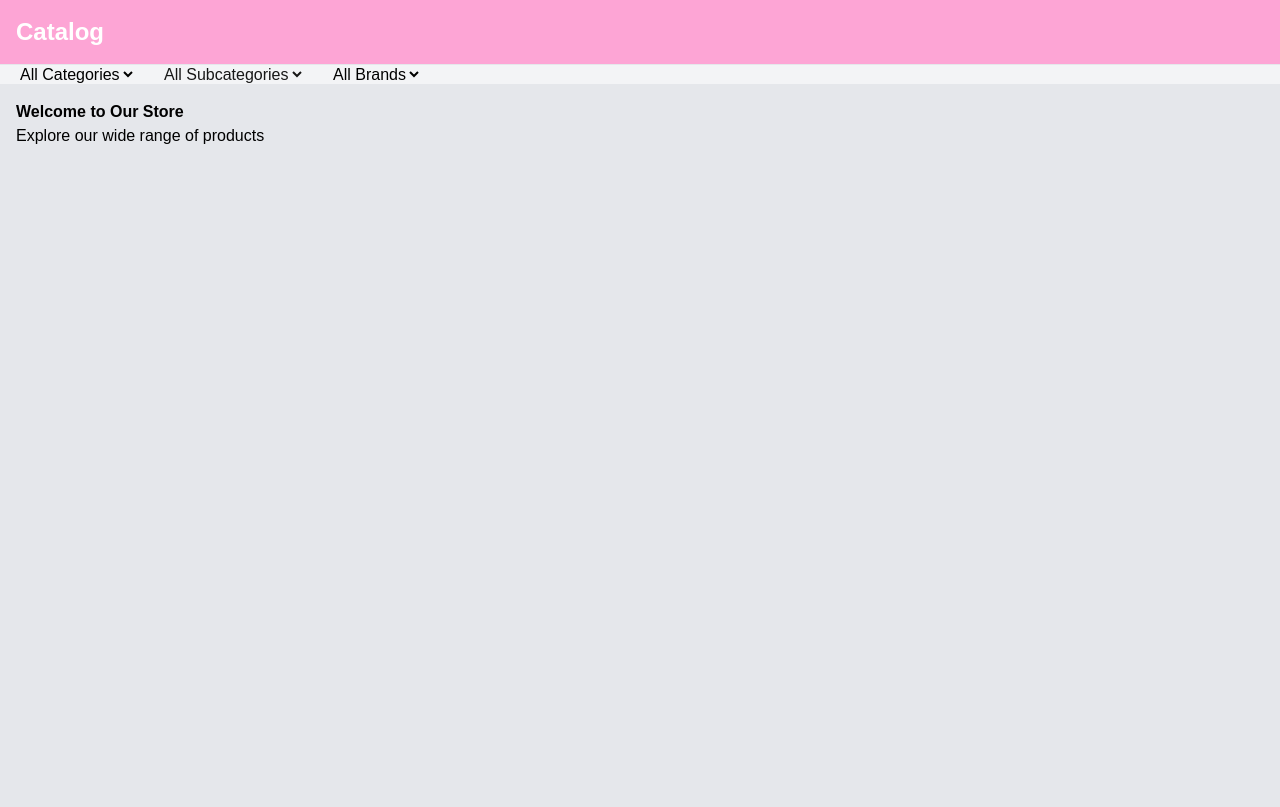
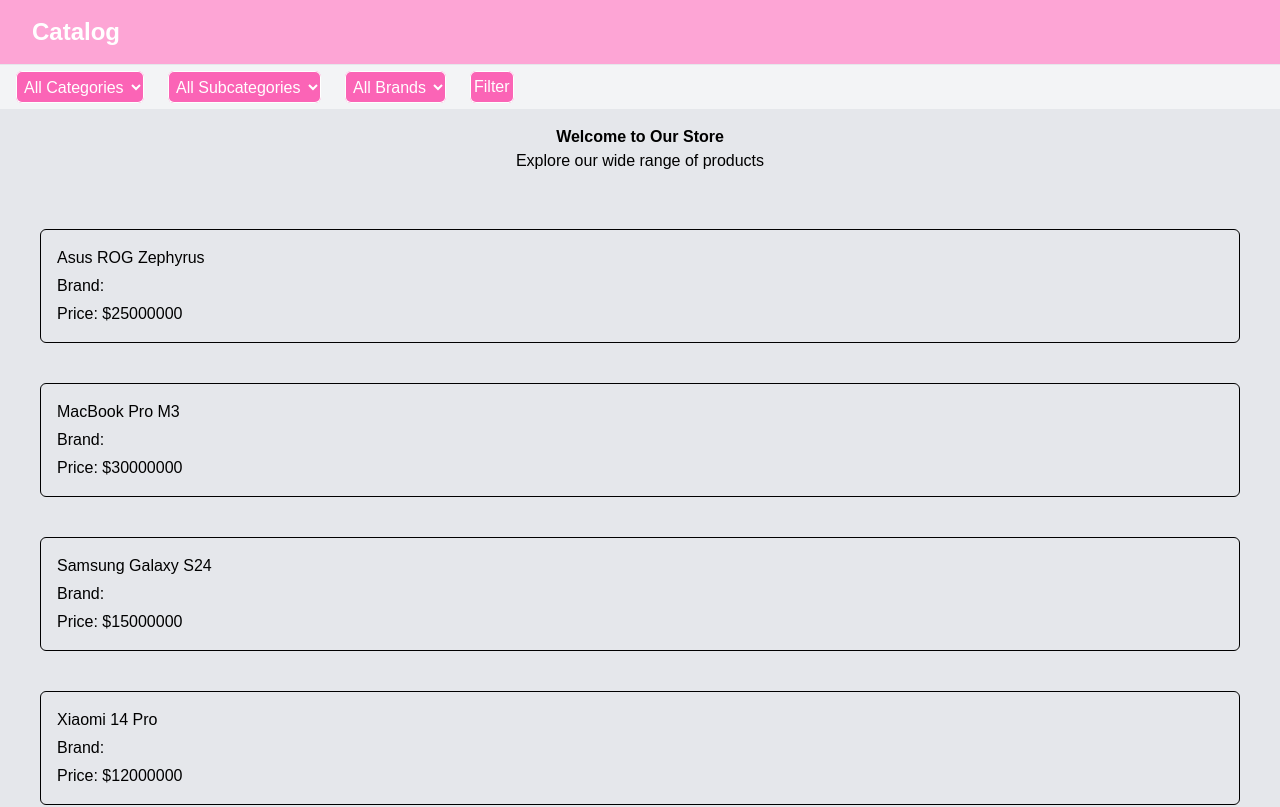
Before and after one commit to Cel44/Catalog, a Next.js app: page / in a window 1280 px wide. Shown: the top 807 px of the page. Built offline with nearby package versions, Linux system fonts and the light colour scheme.

Commit message:
feat: added item filter

```diff
--- a/app/page.tsx
+++ b/app/page.tsx
@@ -1,3 +1,4 @@
+import ItemList from "@/component/itemlist";
 
 
 export default function Home() {
@@ -7,8 +8,15 @@
      <main className="flex-1">
 
          <section className="container mx-auto p-4">
-           <h1 className="text-black font-bold">Welcome to Our Store</h1>
-           <p className="text-black">Explore our wide range of products</p>
+           <div className="text-center">
+               <h1 className="text-black font-bold">Welcome to Our Store</h1>
+               <p className="text-black">Explore our wide range of products</p>
+           </div>
+         </section>
+
+         {/* Item Lists */}
+         <section>
+            <ItemList />
          </section>
 
      </main>
--- a/component/header.tsx
+++ b/component/header.tsx
@@ -4,7 +4,7 @@
    return (
       <nav className="border-b border-gray-200 bg-pink-300">
          <div className="container mx-auto flex h-16 items-center px-4 justify-between">
-            <a href="/" className="flex items-center gap-2 text-2xl font-bold text-white">
+            <a href="/" className="flex items-center gap-2 text-2xl font-bold text-white pl-4">
                Catalog
             </a>
          </div>
--- a/component/itemlist.tsx
+++ b/component/itemlist.tsx
@@ -1,32 +1,63 @@
-import { getItems } from '@/app/lib/api';
-import { useState, useEffect } from 'react';
-import React from 'react';
-
-const [items, setItems] = useState([]);
-const [loading, setLoading] = useState(true);
+"use client";
+import data from "@/public/data.json";
+import { useSearchParams } from "next/navigation";
+import { useState } from "react";
 
 export default function ItemList() {
+   const searchParams = useSearchParams();
 
-   const fetchData = async () => {
-      useEffect(() => {
-         async function fetchData() {
-            try {
-               const data = await getItems();
-               setItems(data);
-            } catch (err) {
-               console.error(err);
-               alert("Failed to load items");
-            } finally {
-               setLoading(false);
-            }
-         };
-         fetchData();
-      }, []);
-   }
+   const products = data.products;
 
-  return (
-    <div>
+   const brandsById = data.brands.map((brand) => ({ id: brand.id, subCategoryId: brand.subCategoryId, name: brand.name }));
+   const subCategoriesById = data.subCategories.map((sub) => ({ id: sub.id, categoryId: sub.categoryId, name: sub.name }));
+   const categoriesById = data.categories.map((cat) => ({ id: cat.id, name: cat.name }));
 
-    </div>
-  );
+   const itemDetails = products.map((product) => {
+      const brand = brandsById.find((b) => b.id === product.brandId)?.name || "Unknown Brand";
+
+      return {
+         id: product.id,
+         name: product.name,
+         price: product.price,
+         brand
+      };
+   });
+
+   const category = data.categories.find((cat) => cat.id === searchParams.get("category"));
+   const subCategory = data.subCategories.find((sub) => sub.id === searchParams.get("subCategory"));
+   const brand = data.brands.find((b) => b.id === searchParams.get("brand"));
+
+   const selectedCategory = category ? category.id : "";
+   const selectedSubCategory = subCategory ? subCategory.id : "";
+   const selectedBrand = brand ? brand.id : "";
+
+   const filteredProducts = data.products.filter((product) => {
+      const brand = data.brands.find(
+        (b) => b.id === product.brandId
+      );
+
+      const sub = data.subCategories.find(
+        (s) => s.id === brand?.subCategoryId
+      );
+
+      return (
+        (!selectedCategory || sub?.categoryId === selectedCategory) &&
+        (!selectedSubCategory || sub?.id === selectedSubCategory) &&
+        (!selectedBrand || product.brandId === selectedBrand)
+      );
+   });
+
+   return (
+      <div>
+         {filteredProducts.map((product) => (
+            <div key={product.id} className="text-black border p-4 m-10 rounded-md flex flex-col gap-1 rounded-lg hover:scale-105 transition-transform">
+               <h3>{product.name}</h3>
+               <p>Brand: {brand?.name}</p>
+               <p>Price: ${product.price}</p>
+            </div>
+         ))}
+      </div>
+   );
 }
+
+console.log(data);
--- a/component/navbar.tsx
+++ b/component/navbar.tsx
@@ -1,41 +1,33 @@
 "use client";
 import { useRouter, useSearchParams } from 'next/navigation';
 import data from '@/public/data.json';
+import { useState } from 'react';
 
 export default function Navbar() {
    const router = useRouter();
    const searchParams = useSearchParams();
 
-   function setCategory (category:string) {
-      const params = new URLSearchParams(searchParams.toString());
-      params.set('category', category);
+   const [category, setCategory] = useState(searchParams.get("category") || "");
+   const [subCategory, setSubCategory] = useState(searchParams.get("subCategory") || "");
+   const [brand, setBrand] = useState(searchParams.get("brand") || "");
+
+   function applyFilter(){
+      const params = new URLSearchParams();
+      if(category) params.set('category', category);
+      if(subCategory) params.set('subCategory', subCategory);
+      if(brand) params.set('brand', brand);
+
       router.push(`/?${params.toString()}`);
    }
-
-   function setSubCategory (subCategory:string) {
-      const params = new URLSearchParams(searchParams.toString());
-      params.set('subCategory', subCategory);
-      router.push(`/?${params.toString()}`);
-   }
-
-   function setBrands (brands:string) {
-      const params = new URLSearchParams(searchParams.toString());
-      params.set('brands', brands);
-      router.push(`/?${params.toString()}`);
-   }
-
-   const selectedCategory = searchParams.get('category') || '';
-   const selectedSubCategory = searchParams.get('subCategory') || '';
-   const selectedBrand = searchParams.get('brands') || '';
 
    return (
          <div className="flex gap-6 bg-gray-100 px-4">
 
            {/* CATEGORY */}
             <select
-             value={selectedCategory}
+               value={category}
                onChange={(e) => setCategory(e.target.value)}
-             className='text-black onTarget:bg-gray-300'
+               className='p-1 text-white my-1.5 rounded-md bg-pink-400 inset-ring-1 focus:outline-none focus:ring-2 focus:ring-pink-400 focus:ring-offset-2 focus:ring-offset-gray-100'
             >
                <option value="">All Categories</option>
                   {data.categories.map((cat) => (
@@ -47,8 +39,9 @@
 
             {/* SUBCATEGORY */}
             <select
-             value={selectedSubCategory}
+               value={subCategory}
                onChange={(e) => setSubCategory(e.target.value)}
+               className='p-1 text-white my-1.5 rounded-md bg-pink-400 inset-ring-1 focus:outline-none focus:ring-2 focus:ring-pink-400 focus:ring-offset-2 focus:ring-offset-gray-100'
             >
                <option value="">All Subcategories</option>
                {data.subCategories.map((sub) => (
@@ -60,9 +53,9 @@
 
             {/* BRAND */}
             <select
-             value={selectedBrand}
-             onChange={(e) => setBrands(e.target.value)}
-             className='text-black'
+               value={brand}
+               onChange={(e) => setBrand(e.target.value)}
+               className='p-1 text-white my-1.5 rounded-md bg-pink-400 inset-ring-1 focus:outline-none focus:ring-2 focus:ring-pink-400 focus:ring-offset-2 focus:ring-offset-gray-100'
             >
                <option value="">All Brands</option>
                {data.brands.map((brand) => (
@@ -72,6 +65,14 @@
                ))}
             </select>
 
+            {/* BUTTON */}
+            <button
+               onClick={applyFilter}
+               className="p-1 text-white my-1.5 rounded-md bg-pink-400 inset-ring-1 focus:outline-none focus:ring-2 focus:ring-pink-400 focus:ring-offset-2 focus:ring-offset-gray-100"
+            >
+               Filter
+            </button>
+
          </div>
        );
 }
```
Lines whose indentation alone changed are shown as unchanged.
